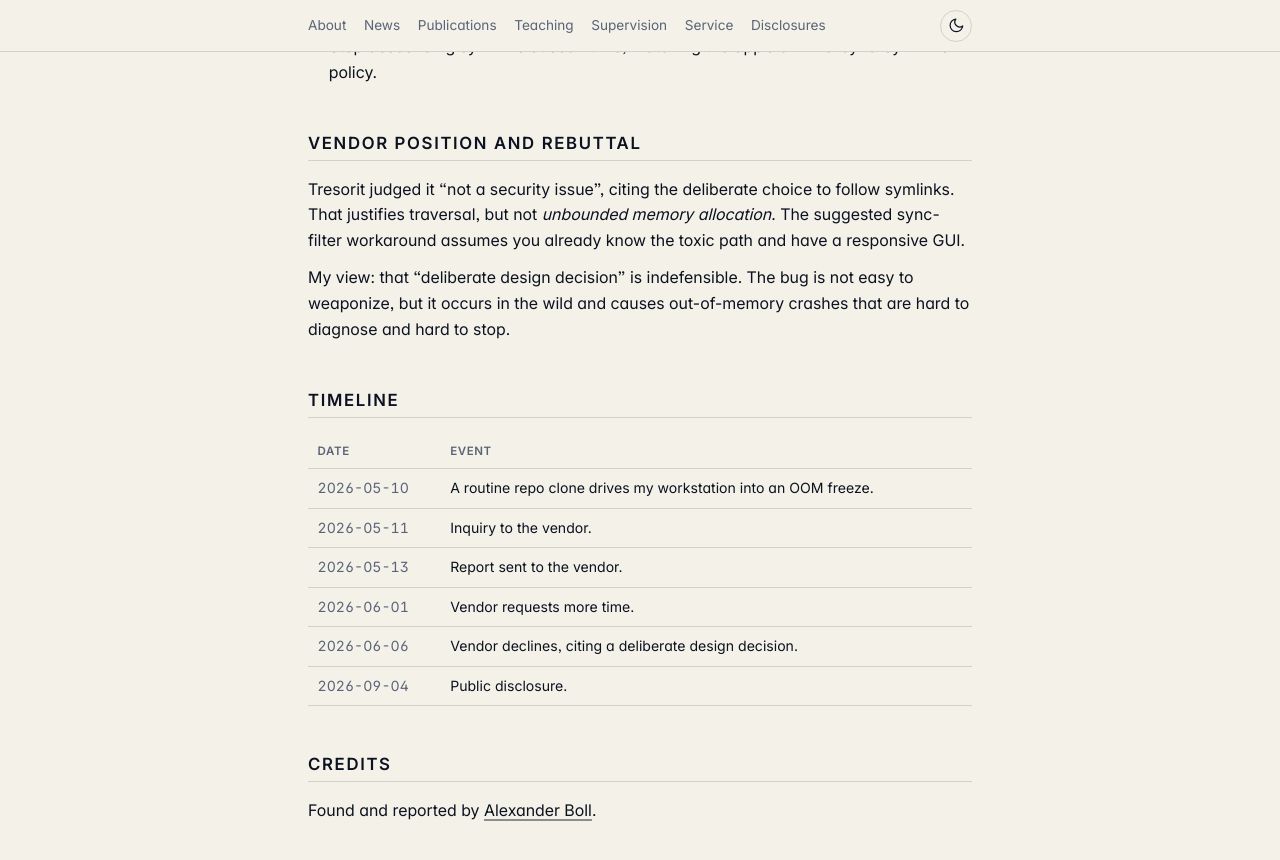
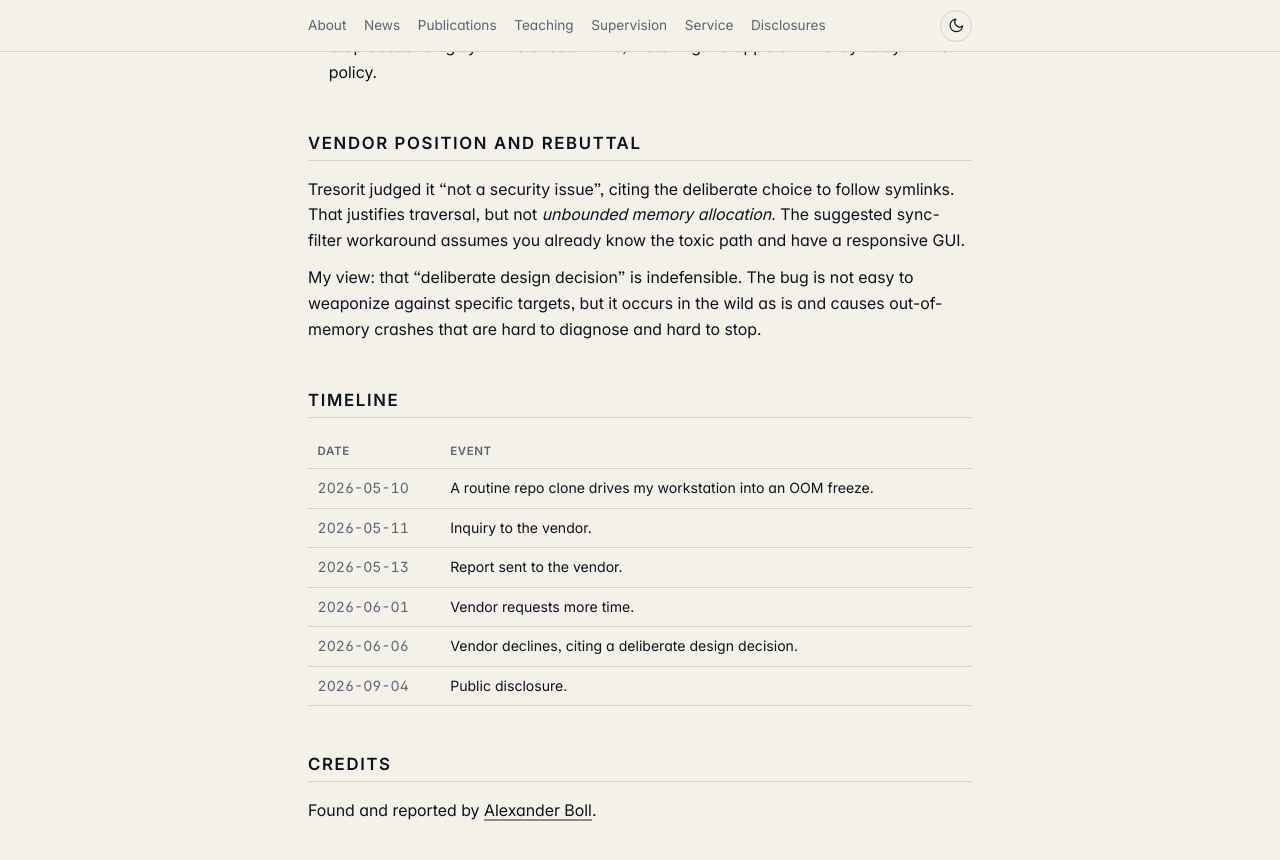
Before and after one commit to lanpirot/lanpirot.github.io, a Jekyll site: the page built from _disclosures/tresorit-daemon-symlink-dos.md, in a window 1280 px wide and 900 px high, scrolled down 1300 px. Shown: the top 860 px of the window. Built offline with Jekyll 4.4.1, drawn with Linux system fonts in a browser that asks for light colours.

Commit message:
mini update

```diff
--- a/_disclosures/tresorit-daemon-symlink-dos.md
+++ b/_disclosures/tresorit-daemon-symlink-dos.md
@@ -38,7 +38,7 @@
 
 Tresorit judged it "not a security issue", citing the deliberate choice to follow symlinks. That justifies traversal, but not *unbounded memory allocation*. The suggested sync-filter workaround assumes you already know the toxic path and have a responsive GUI.
 
-My view: that "deliberate design decision" is indefensible. The bug is not easy to weaponize, but it occurs in the wild and causes out-of-memory crashes that are hard to diagnose and hard to stop.
+My view: that "deliberate design decision" is indefensible. The bug is not easy to weaponize against specific targets, but it occurs in the wild as is and causes out-of-memory crashes that are hard to diagnose and hard to stop.
 
 ## Timeline
 
```
